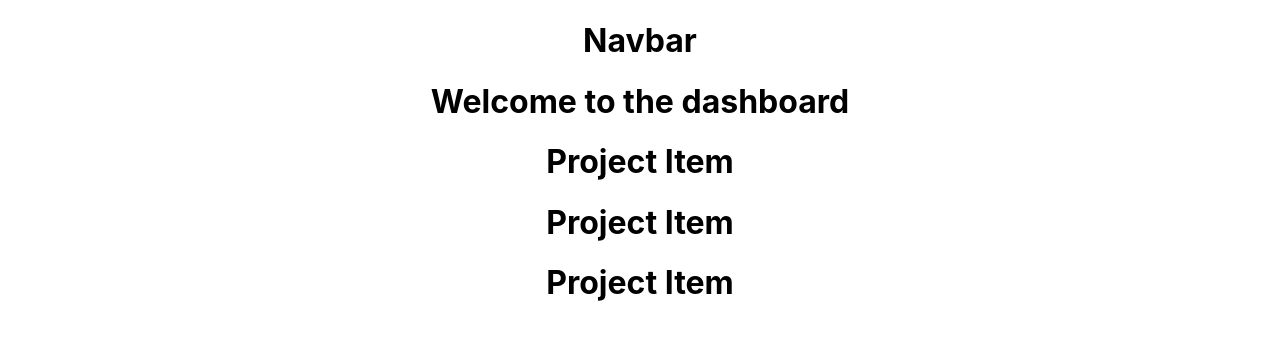
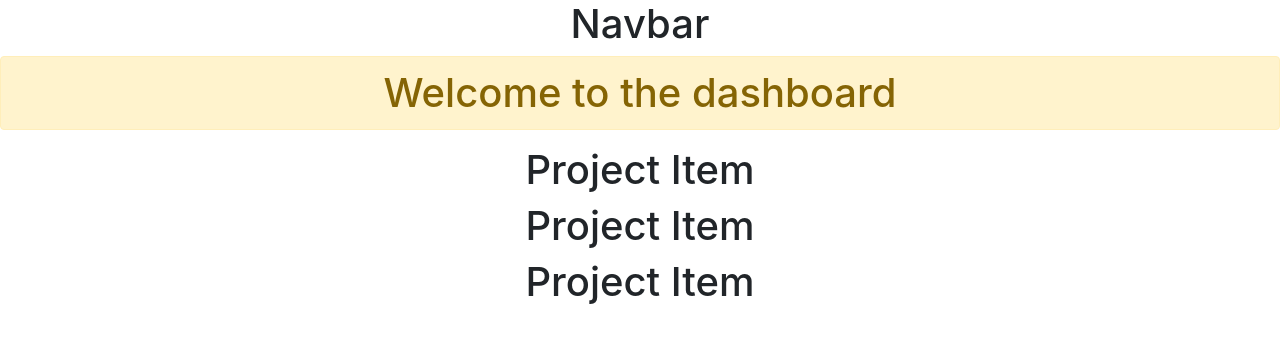
Before and after one commit to bahadirk/ppmtool, a React (Create React App) app in the folder client/: page / in a window 1280 px wide. Shown: the top 342 px of the page. Built offline with nearby package versions, Linux system fonts and the light colour scheme.

Commit message:
Add bootstrap

```diff
--- a/client/src/App.js
+++ b/client/src/App.js
@@ -2,6 +2,7 @@ import React, { Component } from "react";
 import "./App.css";
 import Dashboard from "./components/Dashboard";
 import Header from "./components/Layout/Header";
+import "bootstrap/dist/css/bootstrap.min.css";
 
 class App extends Component {
   render() {
--- a/client/src/components/Dashboard.js
+++ b/client/src/components/Dashboard.js
@@ -5,7 +5,7 @@ class Dashboard extends Component {
   render() {
     return (
       <div>
-        <h1>Welcome to the dashboard</h1>
+        <h1 class="alert alert-warning">Welcome to the dashboard</h1>
         <ProjectItem />
         <ProjectItem />
         <ProjectItem />
```
